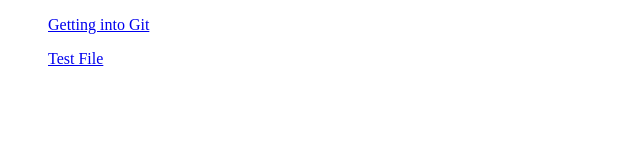
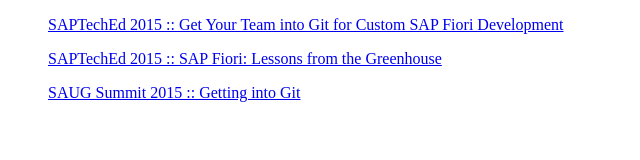
Before and after one commit to njames/njames.github.io, a plain HTML site: page talks/index.html in a window 1280 px wide. Shown: the whole page, without its empty margins (0-640 px from the left). Drawn offline with Linux system fonts and the light colour scheme.

Commit message:
added new talks to index

```diff
--- a/talks/index.html
+++ b/talks/index.html
@@ -4,7 +4,11 @@
 	<title>Index of Talks</title>
 </head>
 <body>
-<ul><a href="./SAUG2015/getting-into-git.html">Getting into Git</a></ul>
-<ul><a href="./SAUG2014/index.html">Test File</a></ul>
+
+
+<ul><a href="./SAPTechEd2015/GetIntoGit/DEV110.html">SAPTechEd 2015 :: Get Your Team into Git for Custom SAP Fiori Development</a></ul>
+<ul><a href="./SAPTechEd2015/FioriLessons/DEV205.html">SAPTechEd 2015 :: SAP Fiori: Lessons from the Greenhouse</a></ul>
+<ul><a href="./SAUG2015/getting-into-git.html">SAUG Summit 2015 :: Getting into Git</a></ul>
+<!-- <ul><a href="./SAUG2014/index.html">Test File</a></ul> -->
 </body>
 </html>
```
